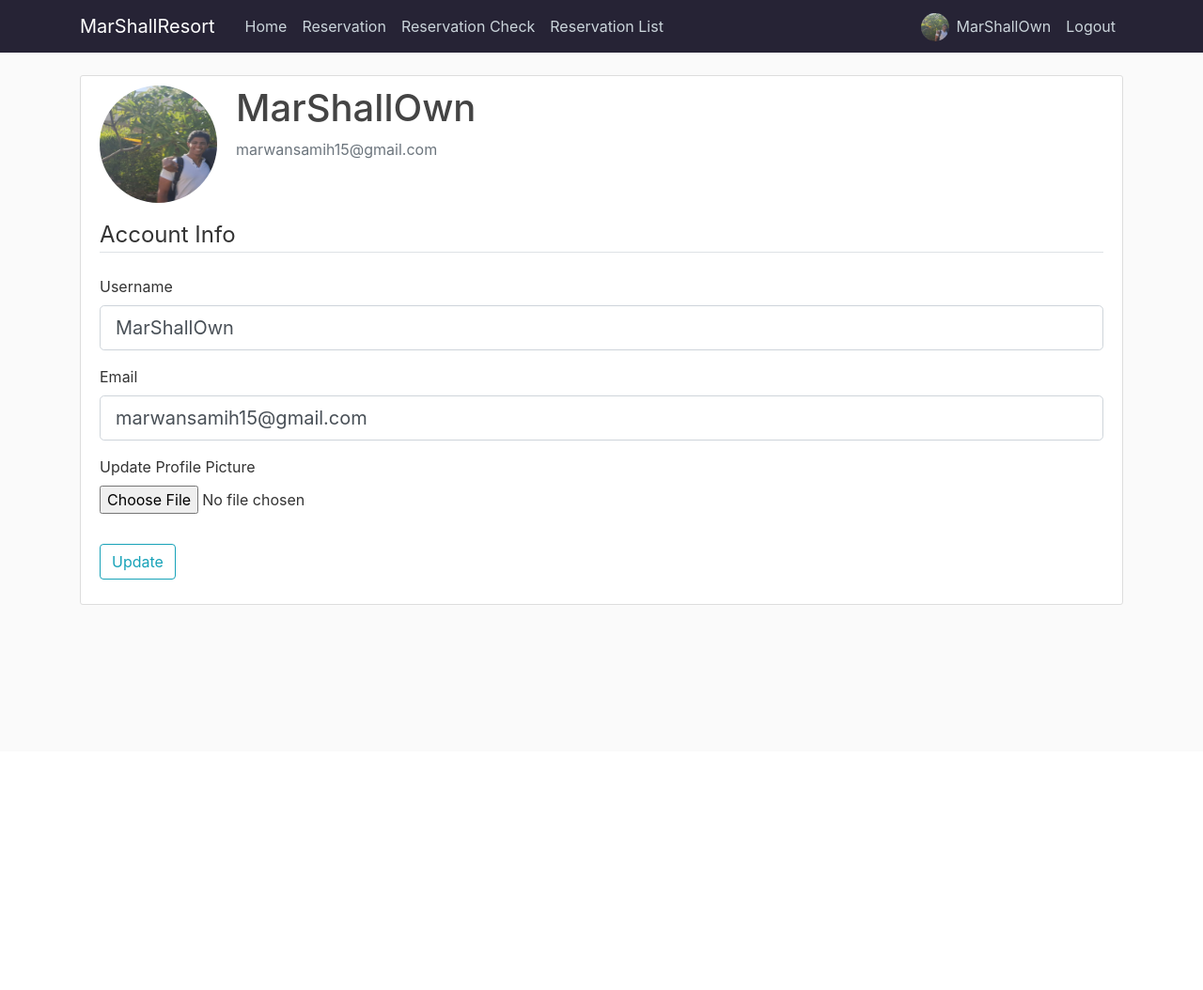
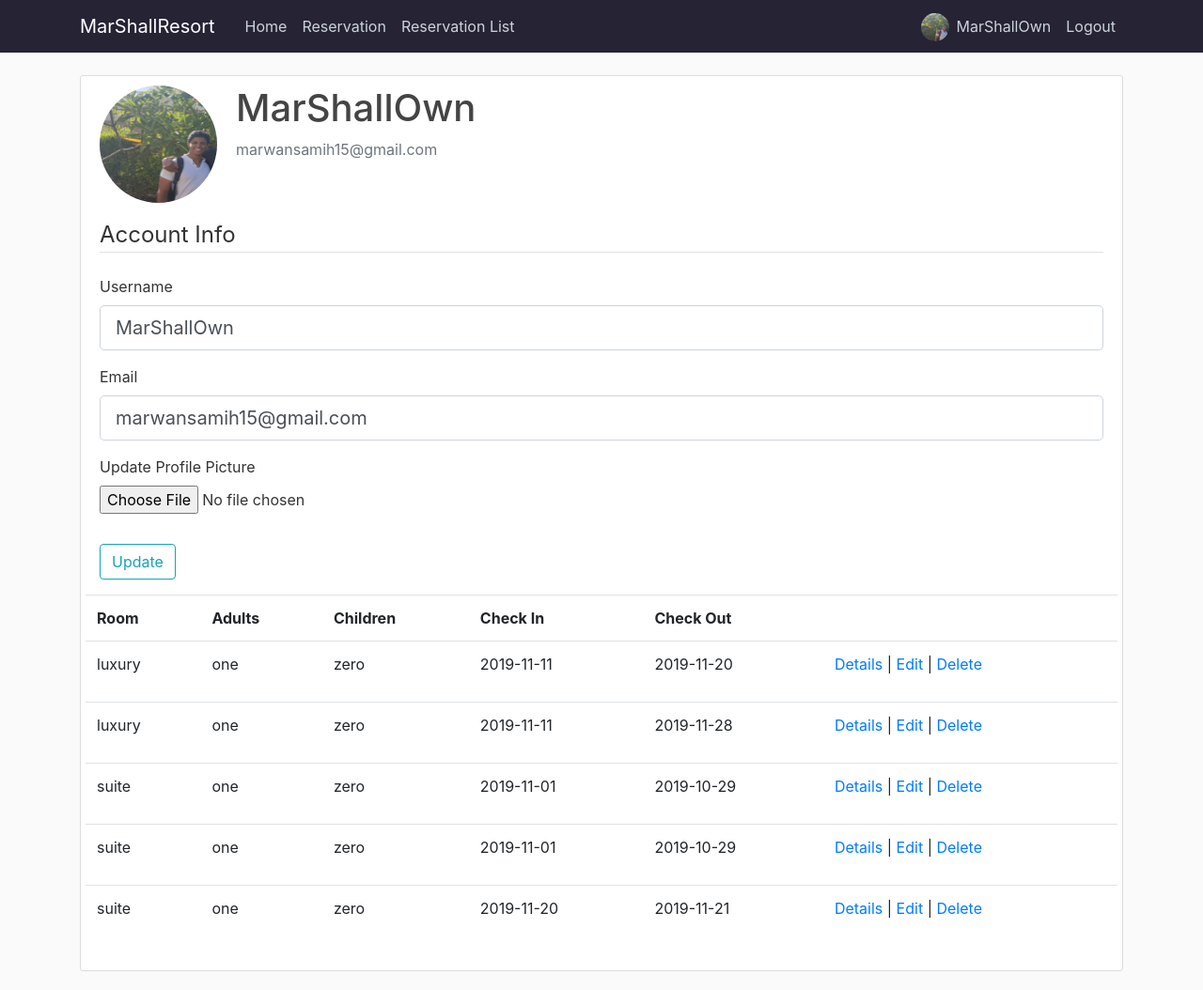
Before and after one commit to MarShallOwn/Hotel-Reservation, a Flask app: page /account in a window 1280 px wide. Shown: the whole page at 94% size. Before the commit the page ends 644 px from the top, so only its background shows below. Run offline with Flask 2, Linux system fonts and the light colour scheme; a user stored in the database is signed in; data comes from the database, SQL or seed files in the repository; both versions use the stored data as it was before the commit; some libraries are stand-ins or nearby versions.

Commit message:
Removing the Reservation Check system and added reservation list in the Account page

```diff
--- a/app/models.py
+++ b/app/models.py
@@ -28,7 +28,6 @@ class Reservation(db.Model):
     name = db.Column(db.String(100),nullable=False)
     email = db.Column(db.String(120), nullable=False)
     NationalID = db.Column(db.Integer)
-    ReservationID = db.Column(db.String(100), nullable=False,unique = True)
     room = db.Column(db.String(10),nullable=False)
     adults = db.Column(db.String(10),nullable=False)
     children = db.Column(db.String(10),nullable=False)
--- a/app/routes.py
+++ b/app/routes.py
@@ -70,6 +70,7 @@ def save_profile_picture(form_picture):
 @login_required
 def account():
     form = UpdateAccountForm()
+    reservations = Reservation.query.filter_by(user_id = current_user.id)
     if form.validate_on_submit():
         if form.picture.data:
             picture_file = save_profile_picture(form.picture.data)
@@ -83,7 +84,7 @@ def account():
         form.username.data = current_user.username
         form.email.data = current_user.email
     image_file = url_for('static', filename='profile_pics/'+ current_user.image_file)
-    return render_template('account.html',title='account', image_file=image_file, form=form)
+    return render_template('account.html',title='account', image_file=image_file, form=form, reservations=reservations)
 
 def male_or_female(ID):
     strID = str(ID)
@@ -129,9 +130,7 @@ def reservation(room = None):
         if form.NationalID.data:
             gender = male_or_female(int(form.NationalID.data))
             dateID = Date_from_ID(int(form.NationalID.data))
-        ReservationID = ''.join([choice(ascii_letters
-            + digits) for n in range(10)])
-        reserve = Reservation(name=form.name.data, email=form.email.data, ReservationID=ReservationID, room=form.room.data, adults=form.adults.data, children=form.children.data, checkin=form.checkin.data, checkout=form.checkout.data, user=current_user)
+        reserve = Reservation(name=form.name.data, email=form.email.data, room=form.room.data, adults=form.adults.data, children=form.children.data, checkin=form.checkin.data, checkout=form.checkout.data, user=current_user)
         if form.NationalID.data:
             reserve.gender = male_or_female(int(form.NationalID.data))
             reserve.birthdate = Date_from_ID(int(form.NationalID.data))
@@ -140,18 +139,13 @@ def reservation(room = None):
         db.session.add(reserve)
         db.session.commit()
         flash('Your Reservation is Succesfull','success')
-        return redirect(url_for('reservation_success', reservation_id = ReservationID))
+        return redirect(url_for('home'))
     elif request.method == 'GET' and current_user.is_authenticated :
         form.name.data = current_user.username
         form.email.data = current_user.email
     if room:
         form.room.data = room
     return render_template('reservation.html', form=form)
-
-@app.route('/reservation_success/<reservation_id>')
-@login_required
-def reservation_success(reservation_id):
-    return render_template('ReservationSuc.html', ReservationID=reservation_id)
 
 @app.route('/reservation_list')
 @login_required
@@ -188,8 +182,8 @@ def delete_reservation(guest_id):
 
 @app.route('/reservation/<int:guest_id>/confirm_delete', methods=['POST'])
 def confirm_delete_reservation(guest_id):
-    if current_user.role == 'Admin':
-        guest = Reservation.query.get_or_404(guest_id)
+    guest = Reservation.query.get_or_404(guest_id)
+    if current_user.role == 'Admin' or current_user == guest.user:
         room = Room.query.filter_by(rname=guest.room).first()
         room.number += 1
         db.session.delete(guest)
--- a/app/templates/account.html
+++ b/app/templates/account.html
@@ -58,5 +58,59 @@
                     {{ form.submit(class="btn btn-outline-info") }}
             </div>
         </form>
+
+        <div class='row'>
+            <table class="table col-md-12">
+              <tr>
+
+                  <th>
+                      Room
+                  </th>
+                  <th>
+                      Adults
+                  </th>
+                  <th>
+                      Children
+                </th>
+                  <th>
+                      Check In
+                  </th>
+                  <th>
+                      Check Out
+                  </th>
+                  <th></th>
+              </tr>
+
+            {% for guest in reservations %}
+              <tr>
+                  <td>
+                      <p>{{guest.room}}</p>
+                  </td>
+                  <td>
+                      <p>{{guest.adults}}</p>
+                  </td>
+                  <td>
+                    <p>{{guest.children}}</p>
+                </td>
+                  <td>
+                      <p>{{guest.checkin}}</p>
+                  </td>
+                  <td>
+                        <p>{{guest.checkout}}</p>
+                    </td>
+                  <td>
+                    <a href="{{ url_for('reservation_show', guest_id=guest.id) }}">Details</a> |
+                    <a href="{{ url_for('update_reservation', guest_id=guest.id) }}">Edit</a> |
+                    <a href="{{ url_for('delete_reservation', guest_id=guest.id) }}">Delete</a>
+                  </td>
+              </tr>
+
+
+            {% endfor %}
+
+            </table>
+
+            </div>
+
   </div>
 {% endblock content %}
--- a/app/templates/layout.html
+++ b/app/templates/layout.html
@@ -60,7 +60,6 @@
                         <a class="nav-item nav-link" href="{{url_for('home')}}">Home</a>
 
                         <a class="nav-item nav-link" href="{{url_for('reservation')}}">Reservation</a>
-                        <a class="nav-item nav-link" href="{{url_for('Reservation_login')}}">Reservation Check</a>
                         {% if current_user.is_authenticated and current_user.role == 'Admin' %}
                         <a class="nav-item nav-link" href="{{url_for('reservation_list')}}">Reservation List</a>
                         {% endif %}
```
Also changed, not shown: app/templates/ReservationSuc.html (deleted, +0 -23 lines), app/templates/home.html (+6 -6 lines), app/templates/user_reservation_login.html (deleted, +0 -35 lines), app/site.db, app/static/profile_pics/5aac28073373787d.jpeg (added).
